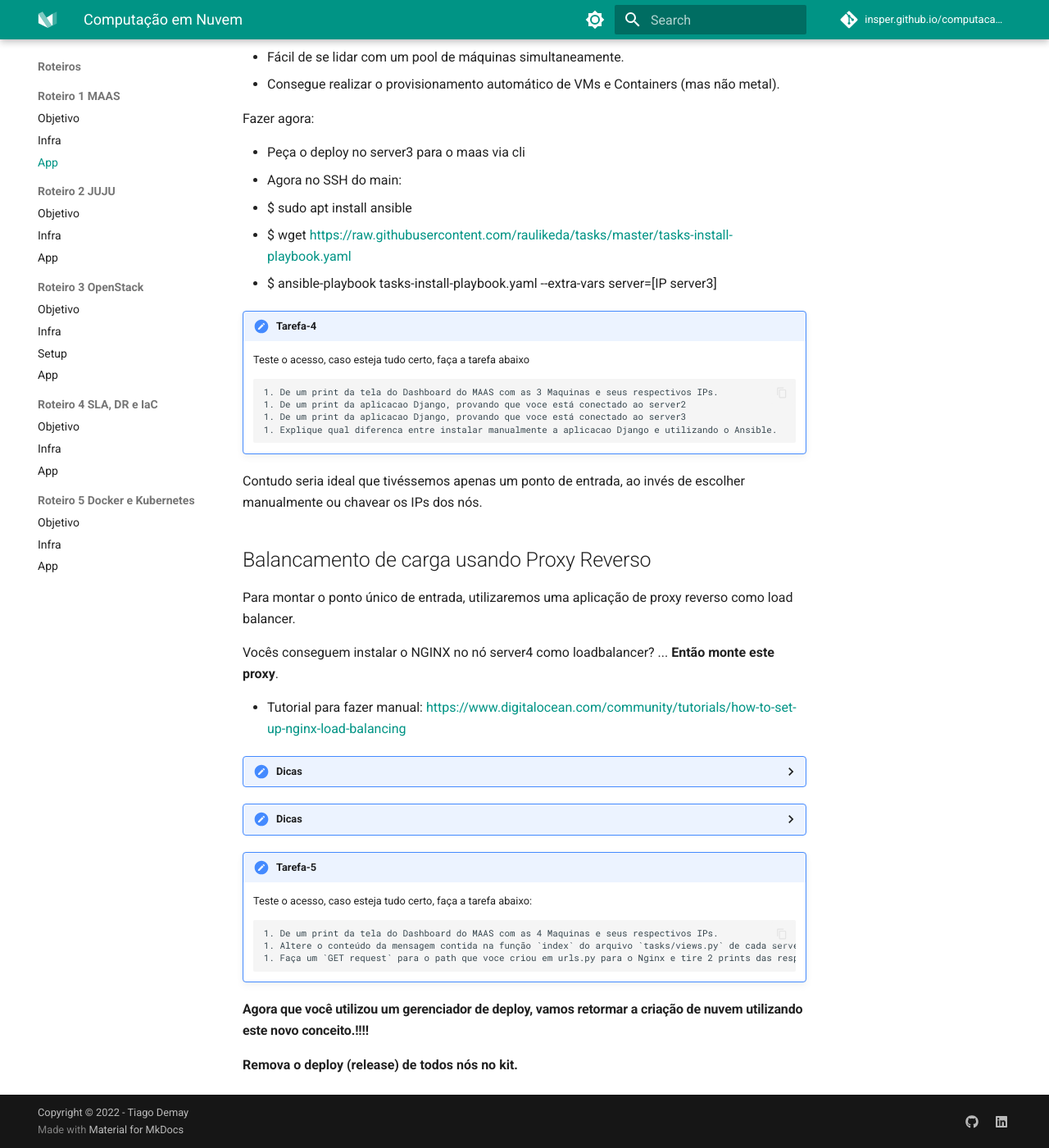
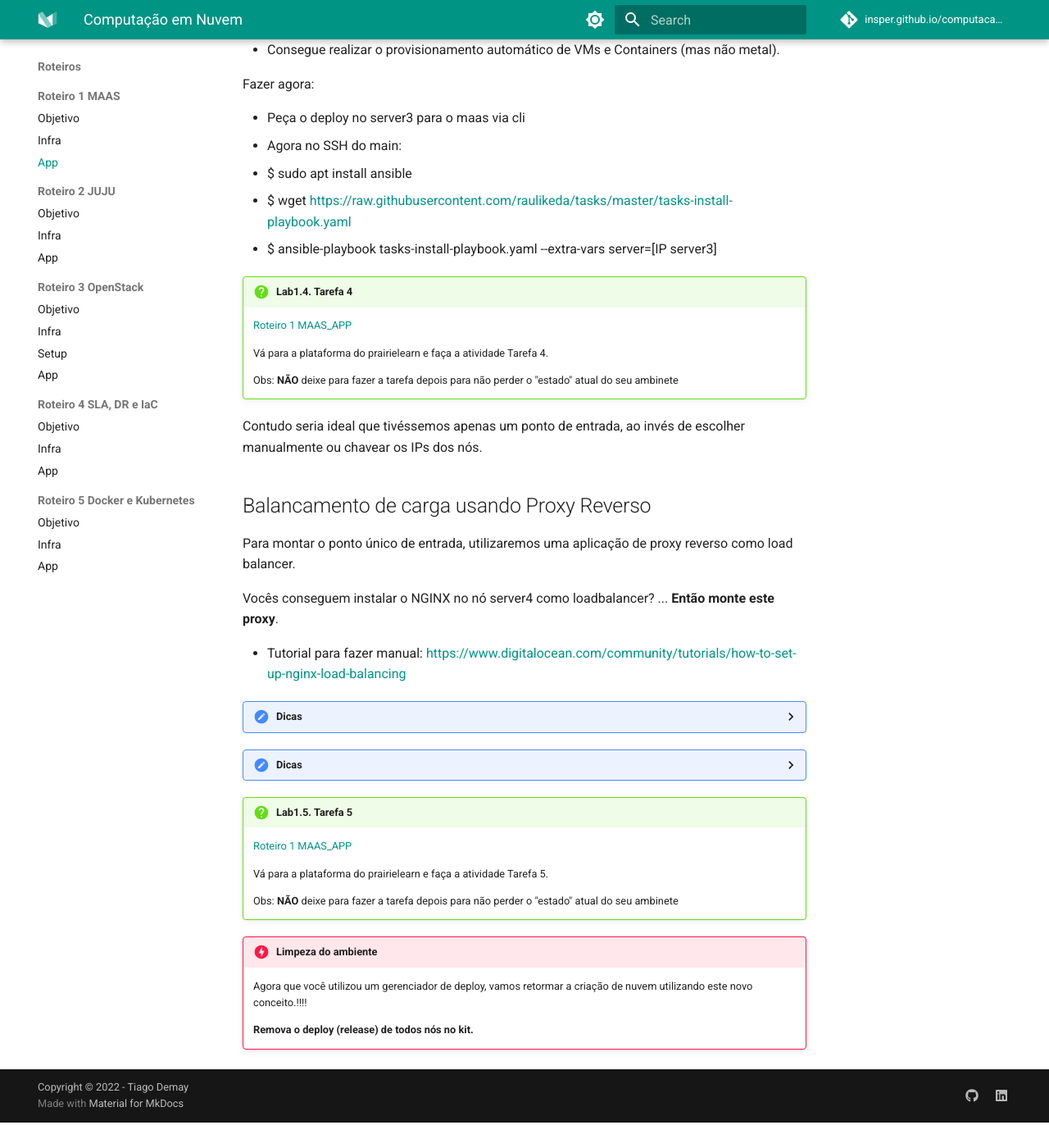
Before and after one commit to Insper/computacao-nuvem, an MkDocs documentation site: the page built from docs/roteiros/1.app.md, in a window 1280 px wide and 1400 px high, scrolled down 11011 px. Shown: the whole window at 82% size. Built offline with MkDocs 1.6.1 and Material for MkDocs 9.7.7, drawn with Linux system fonts in a browser that asks for light colours; nearby versions of some CDN libraries; comment, search, counter and statistics services are not loaded; after the commit the page ends 12380 px from its top, so only the background shows below that; some of the changed text lies outside the part shown.

Commit message:
mod roteiro 1 add Links

````diff
--- a/docs/roteiros/1.app.md
+++ b/docs/roteiros/1.app.md
@@ -46,14 +46,17 @@ Postgres é um servidor de banco de dados versátil e de fácil manejo. Muito us
 * Reinicie o serviço:
   * ```$ sudo systemctl restart postgresql```
 
-!!! Tarefa-1
+!!! question "Lab1.1. Tarefa 1"
 
-    Estude os comandos ping, ifconfig, systemctl, psql, telnet, ufw, curl, wget e journalctl. Com estes comandos apresente prints das Telas  que provam que o banco de dados está:
+    [Roteiro 1 MAAS_APP](https://us.prairielearn.com/pl/course_instance/183202/assessment/2552798)
 
-        1. Funcionando e seu Status está como "Ativo" para o Sistema Operacional
-        1. Acessivel na própria maquina na qual ele foi implantado.
-        1. Acessivel a partir de uma conexão vinda da máquina MAIN.
-        1. Em qual porta este serviço está funcionando.
+    Vá para a plataforma do prairielearn e faça a atividade Tarefa 1.
+
+    Obs: **NÃO** deixe para fazer a tarefa depois para não perder o "estado" atual do seu ambinete
+
+
+
+
 
 
 ### Parte II: Aplicação Django
@@ -496,21 +499,27 @@ Para acessar o serviço no seu browser seria necessário fazer um NAT no roteado
   * Senha Django: cloud
 
 
-!!!Tarefa-2
 
-    De um print das Telas abaixo:
+!!! question "Lab1.2. Tarefa 2"
 
-        1. Do Dashboard do **MAAS** com as máquinas.
-        1. Da aba images, com as imagens sincronizadas.
-        1. Da Aba de cada maquina(5x) mostrando os testes de hardware e commissioning com Status "OK"
+    [Roteiro 1 MAAS_APP](https://us.prairielearn.com/pl/course_instance/183202/assessment/2552798)
+
+    Vá para a plataforma do prairielearn e faça a atividade Tarefa 2.
+
+    Obs: **NÃO** deixe para fazer a tarefa depois para não perder o "estado" atual do seu ambinete
+
 
 ## Utilizando o Ansible - deploy automatizado de aplicação
 
-!!! Tarefa-3
 
-    1. De um print da tela do Dashboard do MAAS com as 2 Maquinas e seus respectivos IPs.
-    1. De um print da aplicacao Django, provando que voce está conectado ao server
-    1. Explique como foi feita a implementacao manual da aplicacao Django e banco de dados.
+!!! question "Lab1.3 Tarefa 3"
+
+    [Roteiro 1 MAAS_APP](https://us.prairielearn.com/pl/course_instance/183202/assessment/2552798)
+
+    Vá para a plataforma do prairielearn e faça a atividade Tarefa 3.
+
+    Obs: **NÃO** deixe para fazer a tarefa depois para não perder o "estado" atual do seu ambinete
+
 
 Antes tinhamos 1 aplicação Django, agora teremos 2 aplicações django (server2 e server3) **compartilhando o mesmo banco de dados (server1)**.
 Os motivos para fazermos isso são dois:
@@ -534,14 +543,14 @@ Fazer agora:
   * \$ wget <https://raw.githubusercontent.com/raulikeda/tasks/master/tasks-install-playbook.yaml>
   * \$ ansible-playbook tasks-install-playbook.yaml -\-extra-vars server=[IP server3]
 
-!!! Tarefa-4
+!!! question "Lab1.4. Tarefa 4"
 
-    Teste o acesso, caso esteja tudo certo, faça a tarefa abaixo
+    [Roteiro 1 MAAS_APP](https://us.prairielearn.com/pl/course_instance/183202/assessment/2552798)
 
-        1. De um print da tela do Dashboard do MAAS com as 3 Maquinas e seus respectivos IPs.
-        1. De um print da aplicacao Django, provando que voce está conectado ao server2
-        1. De um print da aplicacao Django, provando que voce está conectado ao server3
-        1. Explique qual diferenca entre instalar manualmente a aplicacao Django e utilizando o Ansible.
+    Vá para a plataforma do prairielearn e faça a atividade Tarefa 4.
+
+    Obs: **NÃO** deixe para fazer a tarefa depois para não perder o "estado" atual do seu ambinete
+
 
 Contudo seria ideal que tivéssemos apenas um ponto de entrada, ao invés de escolher manualmente ou chavear os IPs dos nós.
 
@@ -603,15 +612,17 @@ Vocês conseguem instalar o NGINX no nó server4 como loadbalancer? ... **Então
 
       urlpatterns = [path( '  ', views.index, name='index'),]
 
-!!! Tarefa-5
+!!! question "Lab1.5. Tarefa 5"
 
-    Teste o acesso, caso esteja tudo certo, faça a tarefa abaixo:
+    [Roteiro 1 MAAS_APP](https://us.prairielearn.com/pl/course_instance/183202/assessment/2552798)
 
-        1. De um print da tela do Dashboard do MAAS com as 4 Maquinas e seus respectivos IPs.
-        1. Altere o conteúdo da mensagem contida na função `index` do arquivo `tasks/views.py` de cada server para distinguir ambos os servers.
-        1. Faça um `GET request` para o path que voce criou em urls.py para o Nginx e tire 2 prints das respostas de cada request, provando que voce está conectado ao server 4, que é o Proxy Reverso e que ele bate cada vez em um server diferente server2 e server3.
+    Vá para a plataforma do prairielearn e faça a atividade Tarefa 5.
+
+    Obs: **NÃO** deixe para fazer a tarefa depois para não perder o "estado" atual do seu ambinete
 
 
-#### Agora que você utilizou um gerenciador de deploy, vamos retormar a criação de nuvem utilizando este novo conceito.!!!!
+!!! danger "Limpeza do ambiente"
 
-**Remova o deploy (release) de todos nós no kit.**
+    Agora que você utilizou um gerenciador de deploy, vamos retormar a criação de nuvem utilizando este novo conceito.!!!!
+
+    **Remova o deploy (release) de todos nós no kit.**
````
Also changed, not shown: docs/plano_aula/index.md (+40 -26 lines).
